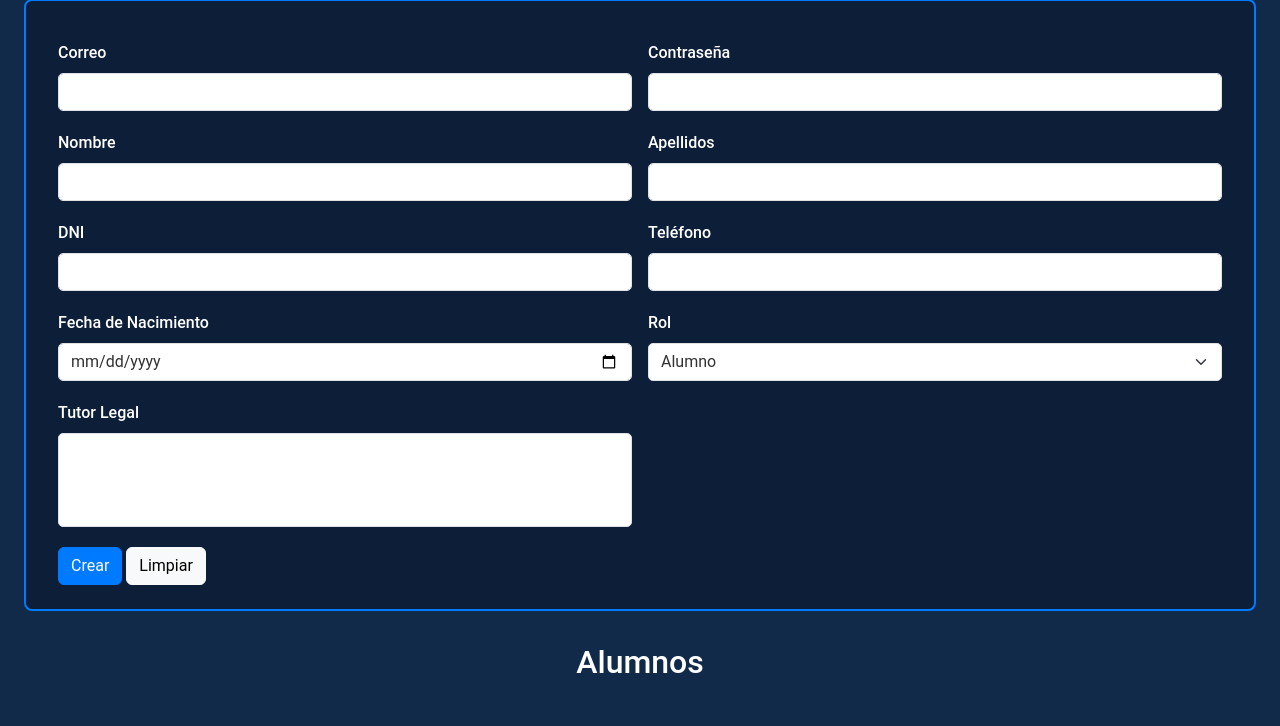
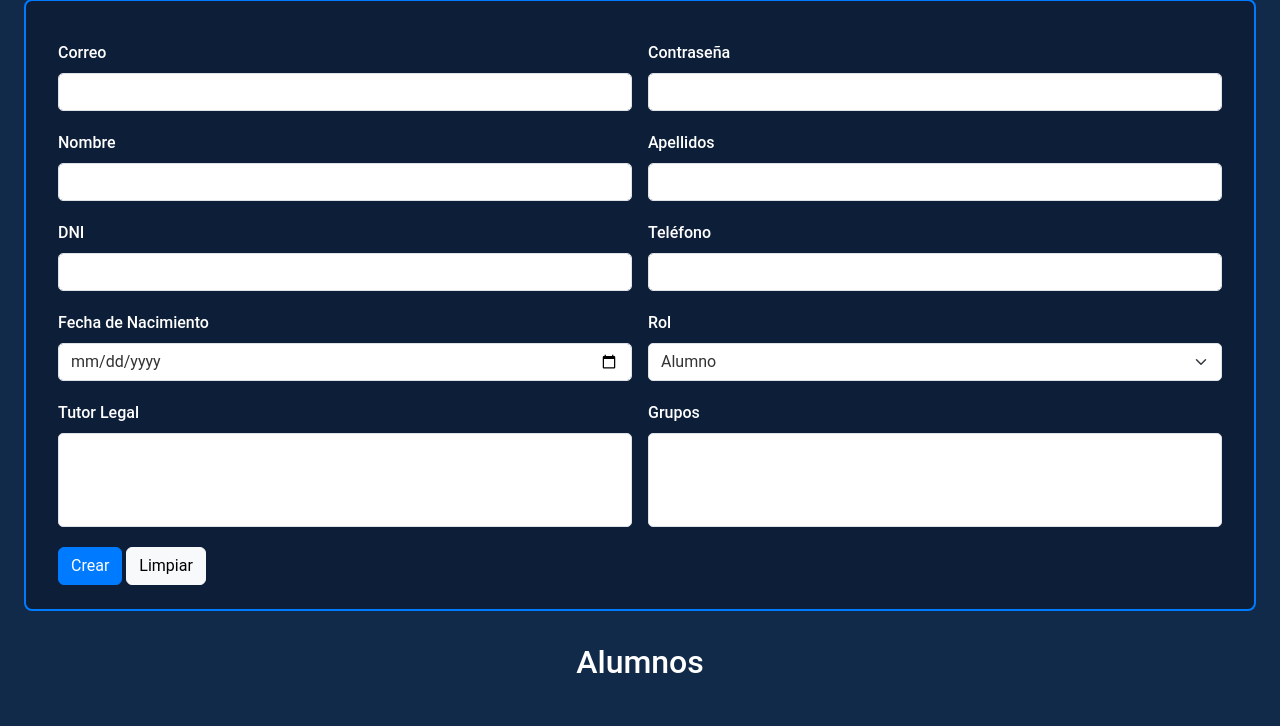
Before and after one commit to quinito23/studyflow, a PHP site: page /administrador/gestion_alumnos.php in a window 1280 px wide. Shown: the part 160-886 px from the top of the page. Run offline with PHP 8.4, Linux system fonts and the light colour scheme; the visitor is signed in with stand-in values (Sample User, id 1); lists and menus that the app fills with data are empty.

Commit message:
al fin funciona

```diff
--- a/APIs/alumno_api.php
+++ b/APIs/alumno_api.php
@@ -148,7 +148,8 @@ switch ($method) {
                         "telefono" => $alumno->telefono,
                         "fecha_nacimiento" => $alumno->fecha_nacimiento,
                         "rol" => $alumno->rol,
-                        "tutores" => $alumno->tutores
+                        "tutores" => $alumno->tutores,
+                        "grupos" => $alumno->grupos
                     );
                     echo json_encode($alumno_data);
                 } else {
--- a/Frontend/administrador/gestion_alumnos.php
+++ b/Frontend/administrador/gestion_alumnos.php
@@ -372,6 +372,13 @@ if (!isset($_SESSION['id_usuario']) || $_SESSION['rol'] != 'administrador') {
                 </select>
                 <span id="tutor-error" class="error-text"></span>
             </div>
+          <div class="col-md-6">
+                <label for="grupo" class="form-label">Grupos</label>
+                <select id="grupo" class="form-select" multiple>
+                    <!-- grupos cargados dinámicamente -->
+                </select>
+                <span id="grupo-error" class="error-text"></span>
+            </div>
             <input type="hidden" id="id_usuario">
             <div class="d-grid gap-2 d-md-block">
                 <button class="btn btn-primary" type="submit">Crear</button>
@@ -418,6 +425,7 @@ if (!isset($_SESSION['id_usuario']) || $_SESSION['rol'] != 'administrador') {
                         <p><strong>Fecha de Nacimiento:</strong><span id="modal-fecha_nacimiento"></span></p>
                         <p><strong>Rol:</strong><span id="modal-rol"></span></p>
                         <p><strong>Tutor Legal:</strong><span id="modal-tutores"></span></p>
+                        <p><strong>Grupos:</strong><span id="modal-grupo"></span></p>
                     </div>
                     <div class="modal-footer">
                         <button type="button" class="btn btn-secondary" data-bs-dismiss="modal">Cerrar</button>
@@ -511,6 +519,60 @@ if (!isset($_SESSION['id_usuario']) || $_SESSION['rol'] != 'administrador') {
                 }
             });
         }
+
+        //funcion para cargar los grupos en el select
+                function cargarGrupos(id_usuario = null) {
+            const selectGrupos = document.getElementById("grupo");
+            selectGrupos.innerHTML = ''; // Limpiar opciones existentes
+
+            hacerSolicitud('../../APIs/grupo_api.php', 'GET', null, function (status, response) {
+                if (status === 200) {
+                    let grupos;
+                    try {
+                        grupos = JSON.parse(response);
+                    } catch (e) {
+                        mostrarMensaje('error', 'Error al procesar los grupos');
+                        return;
+                    }
+                    grupos.forEach(grupo => {
+                        const option = document.createElement('option');
+                        option.value = grupo.id_grupo;
+                        option.textContent = grupo.nombre;
+                        selectGrupos.appendChild(option);
+                    });
+
+                    // Si se está editando un alumno, preseleccionar todos los grupos asociados
+                    if (id_usuario) {
+                        hacerSolicitud(`../../APIs/alumno_api.php?id=${id_usuario}`, 'GET', null, function (status, response) {
+                            if (status === 200) {
+                                let alumno;
+                                try {
+                                    alumno = JSON.parse(response);
+                                } catch (e) {
+                                    mostrarMensaje('error', 'Error al procesar los datos del alumno');
+                                    return;
+                                }
+                                // Marcar como seleccionados todos los grupos asociados
+                                if (alumno.grupos && alumno.grupos.length > 0) {
+                                    const options = selectGrupos.options;
+                                    for (let option of options) {
+                                        if (alumno.grupos.some(grupo => parseInt(grupo.id_grupo) == parseInt(option.value))) {
+                                            option.selected = true;
+                                        }
+                                    }
+                                }
+                            } else {
+                                mostrarMensaje('error', 'Error al cargar los grupos asignados');
+                            }
+                        });
+                    }
+                } else {
+                    mostrarMensaje('error', 'Error al cargar los grupos');
+                }
+            });
+        }
+
+
         //funcion para crear un alumno con validacion de duplicados
         function crearAlumno(event, datos) {
             event.preventDefault();
@@ -524,6 +586,7 @@ if (!isset($_SESSION['id_usuario']) || $_SESSION['rol'] != 'administrador') {
                 fecha_nacimiento: datos.fecha_nacimiento || null,
                 rol: datos.rol,
                 tutores: datos.tutores,
+                grupos: datos.grupos,
                 id_usuario: datos.id_usuario
             };
 
@@ -547,6 +610,7 @@ if (!isset($_SESSION['id_usuario']) || $_SESSION['rol'] != 'administrador') {
                     document.querySelector("button[type='submit']").textContent = "Crear";
                     cargarAlumnos();
                     cargarTutores();
+                    cargarGrupos();
                     mostrarMensaje('success', res.message || (metodo === 'PUT' ? 'Alumno actualizado exitosamente' : 'Alumno creado exitosamente'));
                 } else if (status === 400 && res.duplicados) {
                     res.duplicados.forEach(campo => {
@@ -630,6 +694,8 @@ if (!isset($_SESSION['id_usuario']) || $_SESSION['rol'] != 'administrador') {
                         document.getElementById("modal-rol").textContent = alumno.rol || 'N/A';
                         document.getElementById("modal-tutores").textContent = alumno.tutores && alumno.tutores.length > 0 ?
                             alumno.tutores.map(tutor => `${tutor.nombre} ${tutor.apellidos}`).join(', ') : 'N/A';
+                        document.getElementById("modal-grupo").textContent = alumno.grupos && alumno.grupos.length > 0 ?
+                            alumno.grupos.map(grupo => grupo.nombre).join(', ') : 'N/A';
 
                         const modal = new bootstrap.Modal(document.getElementById("infoModal"));
                         modal.show();
@@ -654,6 +720,7 @@ if (!isset($_SESSION['id_usuario']) || $_SESSION['rol'] != 'administrador') {
                     if (status === 200) {
                         cargarAlumnos();
                         cargarTutores();
+                        cargarGrupos();
                         mostrarMensaje('success', res.message || 'Alumno eliminado exitosamente');
                     } else {
                         mostrarMensaje('error', res.message || 'Error al eliminar el alumno');
@@ -683,8 +750,9 @@ if (!isset($_SESSION['id_usuario']) || $_SESSION['rol'] != 'administrador') {
                         document.getElementById("fecha_nacimiento").value = alumno.fecha_nacimiento || '';
                         document.getElementById("rol").value = alumno.rol || 'alumno';
                         document.getElementById("id_usuario").value = alumno.id_usuario;
-
+                        // Cargar tutores y grupos, pasando el id_usuario para preseleccionar los valores
                         cargarTutores(alumno.id_usuario);
+                        cargarGrupos(alumno.id_usuario);
 
                         document.getElementById("form-title").innerText = "Editar Alumno";
                         document.querySelector("button[type='submit']").textContent = "Actualizar";
@@ -709,7 +777,8 @@ if (!isset($_SESSION['id_usuario']) || $_SESSION['rol'] != 'administrador') {
                 telefono: document.getElementById("telefono").value,
                 fecha_nacimiento: document.getElementById("fecha_nacimiento").value,
                 rol: document.getElementById("rol").value,
-                tutores: Array.from(document.getElementById("tutor").selectedOptions).map(opt => parseInt(opt.value))
+                tutores: Array.from(document.getElementById("tutor").selectedOptions).map(opt => parseInt(opt.value)),
+                grupos: Array.from(document.getElementById("grupo").selectedOptions).map(opt => parseInt(opt.value))
             };
             //usamos las reglas definidas en validacion.js para validar los datos introducidos
             const reglas = {
@@ -781,12 +850,14 @@ if (!isset($_SESSION['id_usuario']) || $_SESSION['rol'] != 'administrador') {
             document.getElementById("form-title").innerText = "Nuevo Alumno";
             document.querySelector("button[type='submit']").textContent = "Crear";
             cargarTutores();
+            cargarGrupos();
             limpiarErrores();
         });
 
         window.onload = function () {
             cargarAlumnos();
             cargarTutores();
+            cargarGrupos();
         };
     </script>
     <script src="https://cdn.jsdelivr.net/npm/bootstrap@5.3.5/dist/js/bootstrap.bundle.min.js"></script>
```
Also changed, not shown: clases/alumno.php (+9 -6 lines).
